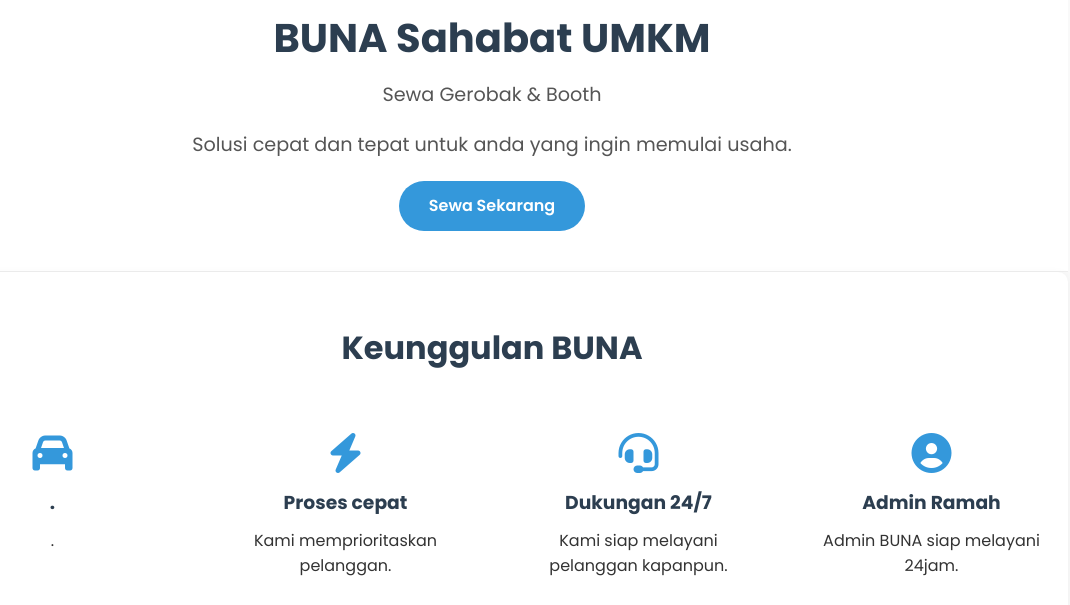
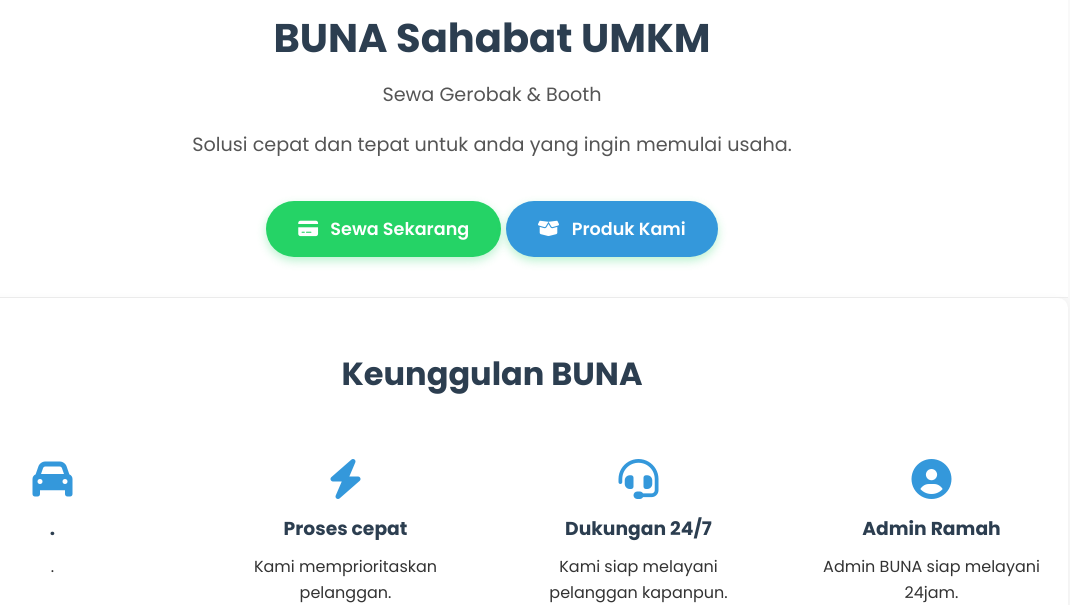
Before and after one commit to sahabatbuna/BUNA, a plain HTML site: page index.html in a window 1280 px wide. Shown: the part 202-807 px from the top of the page, without its empty margins (148-1218 px from the left). Drawn offline with Linux system fonts and the light colour scheme.

Commit message:
Update index.html

```diff
--- a/index.html
+++ b/index.html
@@ -26,7 +26,48 @@
       <h1>BUNA Sahabat UMKM</h1>
       <p>Sewa Gerobak & Booth</p>
       <p>Solusi cepat dan tepat untuk anda yang ingin memulai usaha.</p>
-      <a href="#contact" class="btn">Sewa Sekarang</a>
+      <a
+      href="#contact"
+      style="
+        display: inline-block;
+        background: #25D366;
+        color: white;
+        text-decoration: none;
+        padding: 14px 32px;
+        border-radius: 50px;
+        font-weight: 600;
+        font-size: 1.1rem;
+        margin-top: 20px;
+        box-shadow: 0 4px 10px rgba(37, 211, 102, 0.3);
+        transition: transform 0.2s, box-shadow 0.2s;
+      "
+      onmouseover="this.style.transform='scale(1.03)'; this.style.boxShadow='0 6px 15px rgba(37,211,102,0.4)';"
+      onmouseout="this.style.transform='scale(1)'; this.style.boxShadow='0 4px 10px rgba(37,211,102,0.3)';"
+    >
+      <i class="fa fa-credit-card" aria-hidden="true" style="margin-right: 8px;"></i>
+      Sewa Sekarang
+      </a>
+      <a
+      href="#products"
+      style="
+        display: inline-block;
+        background: #3498db;
+        color: white;
+        text-decoration: none;
+        padding: 14px 32px;
+        border-radius: 50px;
+        font-weight: 600;
+        font-size: 1.1rem;
+        margin-top: 20px;
+        box-shadow: 0 4px 10px rgba(37, 211, 102, 0.3);
+        transition: transform 0.2s, box-shadow 0.2s;
+      "
+      onmouseover="this.style.transform='scale(1.03)'; this.style.boxShadow='0 6px 15px rgba(37,211,102,0.4)';"
+      onmouseout="this.style.transform='scale(1)'; this.style.boxShadow='0 4px 10px rgba(37,211,102,0.3)';"
+    >
+      <i class="fas fa-box-open" style="margin-right: 8px;"></i>
+      Produk Kami
+      </a>
     </header>
 
     <!-- Keunggulan Kami -->
@@ -129,27 +170,6 @@
     </p>
 
     <!-- Tombol WhatsApp -->
-    <a
-      href="#products"
-      style="
-        display: inline-block;
-        background: #3498db;
-        color: white;
-        text-decoration: none;
-        padding: 14px 32px;
-        border-radius: 50px;
-        font-weight: 600;
-        font-size: 1.1rem;
-        margin-top: 20px;
-        box-shadow: 0 4px 10px rgba(37, 211, 102, 0.3);
-        transition: transform 0.2s, box-shadow 0.2s;
-      "
-      onmouseover="this.style.transform='scale(1.03)'; this.style.boxShadow='0 6px 15px rgba(37,211,102,0.4)';"
-      onmouseout="this.style.transform='scale(1)'; this.style.boxShadow='0 4px 10px rgba(37,211,102,0.3)';"
-    >
-      <i class="fas fa-box-open" style="margin-right: 8px;"></i>
-      Produk Kami
-    </a>
     <button id="whatsapp-random" style="
   background: #25D366;
   color: white;
```
